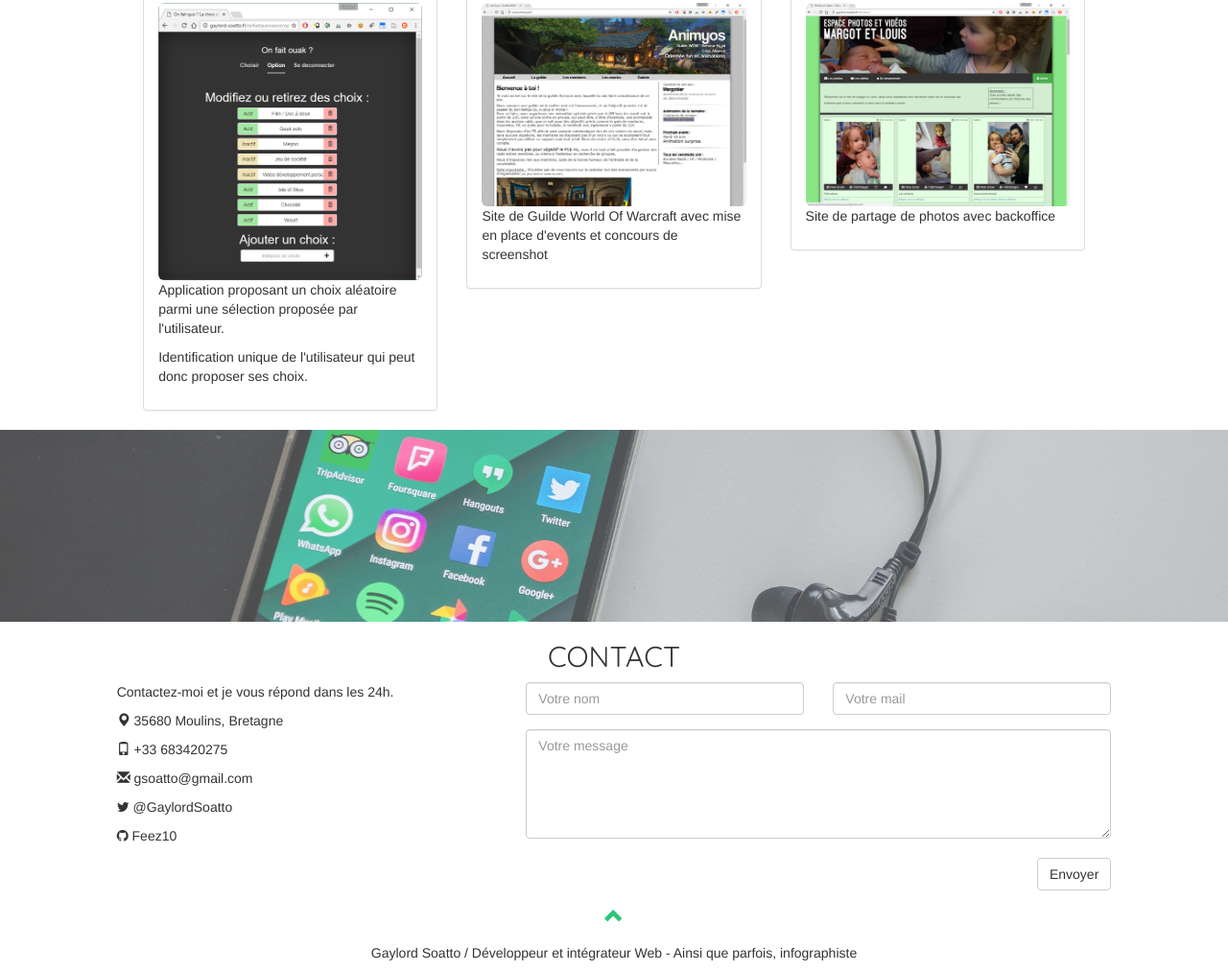
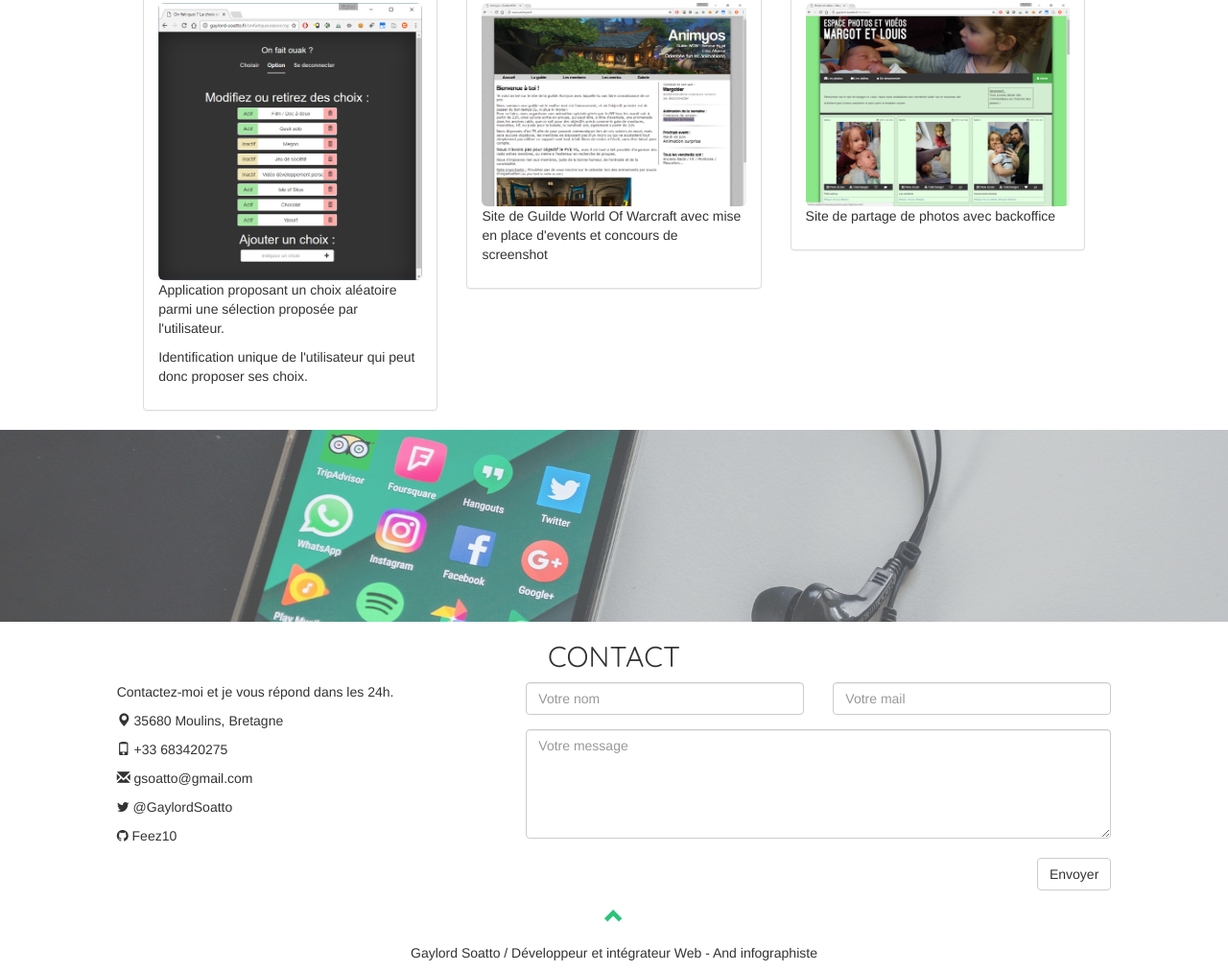
Before and after one commit to Feez10/SiteCV, a plain HTML site: page index.html in a window 1280 px wide. Shown: the part 4907-5920 px from the top of the page at 96% size. Drawn offline with nearby package versions, Linux system fonts and the light colour scheme; a web font is replaced by a local one.

Commit message:
Modif Footer

```diff
--- a/index.html
+++ b/index.html
@@ -341,7 +341,7 @@
       <a href="#myPage" title="To Top">
         <span class="glyphicon glyphicon-chevron-up"></span>
       </a>
-      <p>Gaylord Soatto / Développeur et intégrateur Web - Ainsi que parfois, infographiste </p>
+      <p>Gaylord Soatto / Développeur et intégrateur Web - And infographiste </p>
     </footer>
 
     <script src="https://ajax.googleapis.com/ajax/libs/jquery/1.12.4/jquery.min.js"></script>
```
